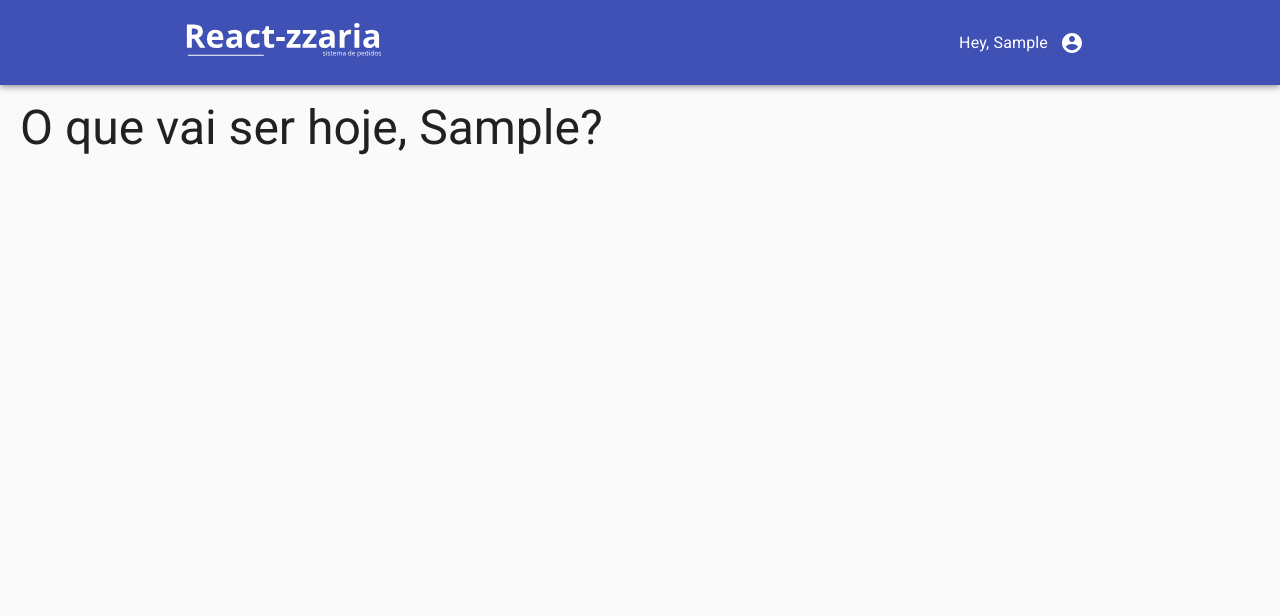
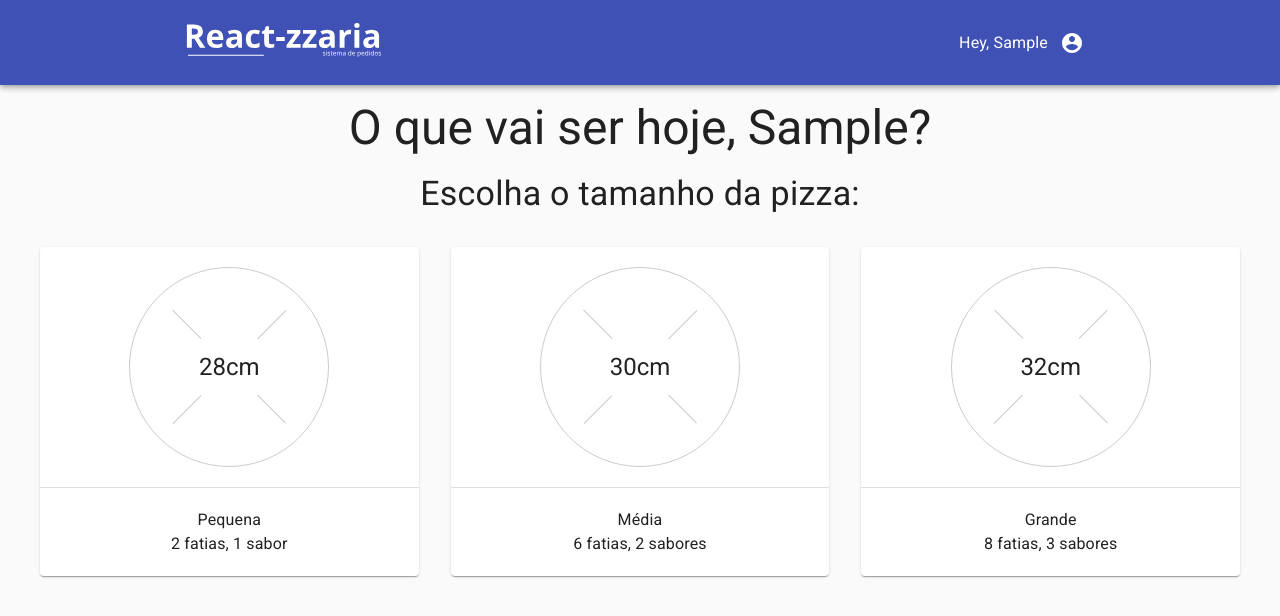
Before and after one commit to pedrokohler/react-zzaria, a React (Create React App) app: page / in a window 1280 px wide. Shown: the top 616 px of the page. Built offline with nearby package versions, Linux system fonts and the light colour scheme; no server answers; sample sign-in values are in the browser's storage.

Commit message:
Refactor main

```diff
--- /dev/null
+++ b/src/components/choose-pizza-size/choose-pizza-size.js
@@ -0,0 +1,128 @@
+import React, { useContext } from 'react';
+import styled from 'styled-components';
+import {
+  Divider as MaterialDivider,
+  Grid,
+  Paper,
+  Typography
+} from '@material-ui/core';
+
+import pizzaSizes from 'mocks/pizza-sizes';
+
+import { AuthContext } from 'contexts/auth';
+
+const ChoosePizzaSize = () => {
+  const { user } = useContext(AuthContext);
+  const firstName = user.firstName;
+
+  return (
+    <>
+      <Grid container direction='column' alignItems='center'>
+        <Title variant='h3'>
+          O que vai ser hoje, {firstName}?
+        </Title>
+        <Title variant='h4'>
+          Escolha o tamanho da pizza:
+        </Title>
+      </Grid>
+      <PizzasGrid>
+        {pizzaSizes.map((size) => (
+          <Grid item key={size.id} xs>
+            <PaperPizza>
+              <Pizza>
+                <PizzaText>{size.size}cm</PizzaText>
+              </Pizza>
+              <Divider />
+              <Typography>{size.name}</Typography>
+              <Typography>
+                {size.slices} fatias,{' '}
+                {size.flavours}{' '}
+                {singularOrPlural(size.flavours, 'sabor', 'sabores')}
+              </Typography>
+            </PaperPizza>
+          </Grid>
+        ))}
+      </PizzasGrid>
+    </>
+  );
+};
+
+const singularOrPlural = (amount, singular, plural) => amount === 1 ? singular : plural;
+
+const Title = styled(Typography).attrs({
+  gutterBottom: true,
+  align: 'center'
+})``;
+
+const PizzasGrid = styled(Grid).attrs({
+  container: true,
+  spacing: 4
+})`
+  padding: 20px;
+`;
+
+const PizzaText = styled(Typography).attrs({
+  variant: 'h5'
+})`
+  height: 80px;
+  width: 80px;
+
+  display: flex;
+  align-items: center;
+  justify-content: center;
+
+  position: relative;
+  z-index: 1;
+
+  background: #fff;
+  border-radius: 50%;
+`;
+
+const Pizza = styled.div`
+  height: 200px;
+  width: 200px;
+
+  display: flex;
+  justify-content: center;
+  align-items: center;
+
+  position: relative;
+
+  border: 1px solid #ccc;
+  border-radius: 50%;
+
+  &::before,
+  &::after {
+    background: #ccc;
+    content: '';
+    position: absolute;
+    transform: rotate(45deg);
+  }
+
+  &::before {
+    width: 160px;
+    height: 1px;
+  }
+
+  &::after {
+    width: 1px;
+    height: 160px;
+  }
+`;
+
+const PaperPizza = styled(Paper)`
+  min-width: 250px;
+
+  display: flex;
+  flex-direction: column;
+  align-items: center;
+
+  padding: 20px 0;
+`;
+
+const Divider = styled(MaterialDivider)`
+  margin: 20px 0;
+  width: 100%;
+`;
+
+export default ChoosePizzaSize;
--- /dev/null
+++ b/src/components/choose-pizza-size/index.js
@@ -0,0 +1,2 @@
+import ChoosePizzaSize from './choose-pizza-size';
+export default ChoosePizzaSize;
--- /dev/null
+++ b/src/components/header/header.js
@@ -0,0 +1,72 @@
+import React, { useContext, useState, useCallback } from 'react';
+import styled from 'styled-components';
+import {
+  AppBar,
+  IconButton,
+  Menu,
+  MenuItem,
+  Toolbar as MaterialToolbar,
+  Typography
+} from '@material-ui/core';
+import { AccountCircle } from '@material-ui/icons';
+
+import { ReactComponent as MainLogo } from 'images/logo-react-zzaria.svg';
+import { AuthContext } from 'contexts/auth';
+
+const Header = () => {
+  const { handleLogout, user } = useContext(AuthContext);
+  const [anchorElement, setAnchorElement] = useState(null);
+  const firstName = user.firstName;
+
+  const handleOpenMenu = useCallback(e => {
+    setAnchorElement(e.target);
+  }, []);
+
+  const handleCloseMenu = useCallback(() => {
+    setAnchorElement(null);
+  }, []);
+
+  return (
+    <AppBar>
+      <Toolbar>
+        <LogoContainer>
+          <Logo />
+        </LogoContainer>
+        <Typography align='center'>Hey, {firstName}</Typography>
+
+        <IconButton color='inherit' onClick={handleOpenMenu}>
+          <AccountCircle />
+        </IconButton>
+
+        <Menu open={!!anchorElement} onClose={handleCloseMenu} anchorEl={anchorElement}>
+          <MenuItem onClick={handleLogout}>
+            Sair
+          </MenuItem>
+        </Menu>
+      </Toolbar>
+    </AppBar>
+
+  );
+};
+
+const LogoContainer = styled.div`
+  flex-grow: 1;
+`;
+
+const Logo = styled(MainLogo)`
+  width: 200px;
+  & path {
+    fill: #fff;
+  }
+  & line{
+    stroke: #fff;
+  }
+`;
+
+const Toolbar = styled(MaterialToolbar)`
+  margin: 0 auto;
+  width: 100%;
+  max-width: 960px;
+`;
+
+export default Header;
--- /dev/null
+++ b/src/components/header/index.js
@@ -0,0 +1,2 @@
+import Header from './header';
+export default Header;
--- a/src/contexts/auth.js
+++ b/src/contexts/auth.js
@@ -10,7 +10,12 @@ function Auth ({ children }) {
 
   useEffect(() => {
     firebase.auth().onAuthStateChanged((user) => {
-      setUser(user);
+      if (user) {
+        const firstName = user.displayName.split(' ')[0];
+        setUser({ ...user, firstName });
+      } else {
+        setUser(null);
+      }
       setCheckedAuthState(true);
     });
   }, []);
--- /dev/null
+++ b/src/mocks/pizza-sizes.js
@@ -0,0 +1,25 @@
+const pizzaSizes = [
+  {
+    id: 0,
+    name: 'Pequena',
+    size: 28,
+    slices: 2,
+    flavours: 1
+  },
+  {
+    id: 1,
+    name: 'Média',
+    size: 30,
+    slices: 6,
+    flavours: 2
+  },
+  {
+    id: 2,
+    name: 'Grande',
+    size: 32,
+    slices: 8,
+    flavours: 3
+  }
+];
+
+export default pizzaSizes;
--- a/src/pages/main/main.js
+++ b/src/pages/main/main.js
@@ -1,85 +1,25 @@
-import React, { useContext, useState, useCallback } from 'react';
+import React, { lazy, Suspense } from 'react';
 import styled from 'styled-components';
-import {
-  AppBar,
-  Grid,
-  IconButton,
-  Menu,
-  MenuItem,
-  Toolbar as MaterialToolbar,
-  Typography
-} from '@material-ui/core';
-import { AccountCircle } from '@material-ui/icons';
-import { ReactComponent as MainLogo } from 'images/logo-react-zzaria.svg';
+import { Route, Switch } from 'react-router-dom';
+import { LinearProgress } from '@material-ui/core';
 
-import { AuthContext } from 'contexts/auth';
+import Header from 'components/header';
 
-const Main = () => {
-  const { handleLogout, user } = useContext(AuthContext);
-  const [anchorElement, setAnchorElement] = useState(null);
-  const firstName = user.displayName.split(' ')[0];
+const ChoosePizzaSize = lazy(() => import('components/choose-pizza-size'));
 
-  const handleOpenMenu = useCallback(e => {
-    setAnchorElement(e.target);
-  }, []);
+const Main = () => (
+  <>
+    <Header />
 
-  const handleCloseMenu = useCallback(() => {
-    setAnchorElement(null);
-  }, []);
-
-  return (
-    <>
-      <AppBar>
-        <Toolbar>
-          <LogoContainer>
-            <Logo />
-          </LogoContainer>
-          <Typography>Hey, {firstName}</Typography>
-
-          <IconButton color='inherit' onClick={handleOpenMenu}>
-            <AccountCircle />
-          </IconButton>
-
-          <Menu open={!!anchorElement} onClose={handleCloseMenu} anchorEl={anchorElement}>
-            <MenuItem onClick={handleLogout}>
-              Sair
-            </MenuItem>
-          </Menu>
-        </Toolbar>
-      </AppBar>
-
-      <Content>
-        <Grid container>
-          <Grid item>
-            <Typography variant='h3'>
-              O que vai ser hoje, {firstName}?
-            </Typography>
-          </Grid>
-        </Grid>
-      </Content>
-    </>
-  );
-};
-
-const LogoContainer = styled.div`
-  flex-grow: 1;
-`;
-
-const Logo = styled(MainLogo)`
-  width: 200px;
-  & path {
-    fill: #fff;
-  }
-  & line{
-    stroke: #fff;
-  }
-`;
-
-const Toolbar = styled(MaterialToolbar)`
-  margin: 0 auto;
-  width: 100%;
-  max-width: 960px;
-`;
+    <Content>
+      <Suspense fallback={<LinearProgress />}>
+        <Switch>
+          <Route path='/' exact component={ChoosePizzaSize} />
+        </Switch>
+      </Suspense>
+    </Content>
+  </>
+);
 
 const Content = styled.main`
   padding: 100px 20px 20px;
```
